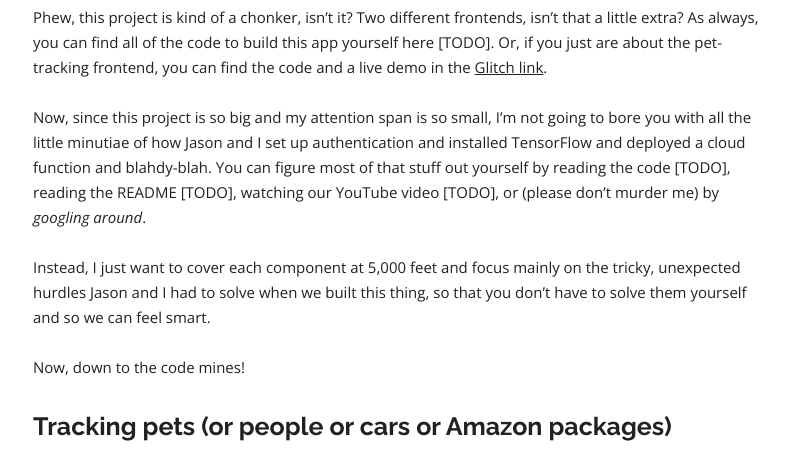
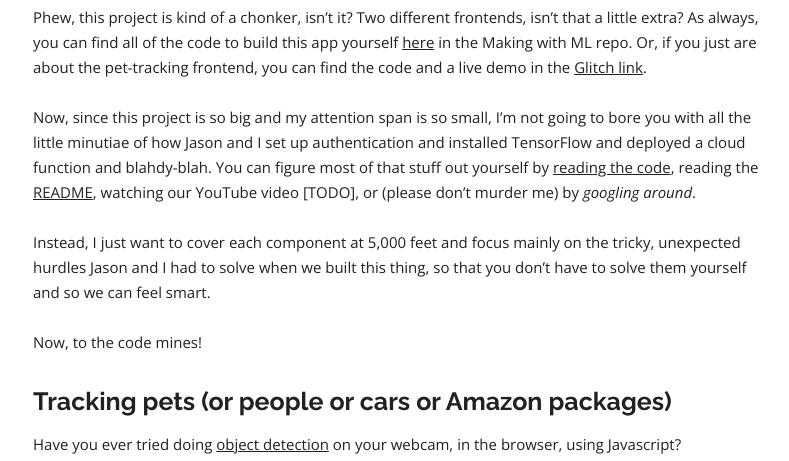
Before and after one commit to dalequark/daleonai, a Jekyll site: the page built from _posts/2021-06-17-privacy-preserving-pet-cam.md, in a window 1280 px wide and 1400 px high, scrolled down 2653 px, cut to the strip 253-714 px from the top of the window. Shown: the whole strip, without its empty margins (237-1026 px from the left). Built offline with Jekyll 4.4.1, drawn with Linux system fonts in a browser that asks for light colours; some web fonts are replaced; a script that is not in the unit is left out; comment, search, counter and statistics services are not loaded; some of the changed text lies outside the part shown.

Commit message:
Update Blog “2021-06-17-privacy-preserving-pet-cam”

```diff
--- a/_posts/2021-06-17-privacy-preserving-pet-cam.md
+++ b/_posts/2021-06-17-privacy-preserving-pet-cam.md
@@ -49,13 +49,13 @@ Okay, this part is really a "nice-to-have." For PetCam 1.0, we'll use a pre-buil
 
 ![](/images/screen-shot-2021-06-17-at-3.56.07-pm.png)
 
-Phew, this project is kind of a chonker, isn't it? Two different frontends, isn't that a little extra? As always, you can find all of the code to build this app yourself here \[TODO]. Or, if you just are about the pet-tracking frontend, you can find the code and a live demo in the [Glitch link](https://glitch.com/edit/#!/pet-cam?path=README.md%3A1%3A0).
+Phew, this project is kind of a chonker, isn't it? Two different frontends, isn't that a little extra? As always, you can find all of the code to build this app yourself [here](https://github.com/google/making_with_ml/tree/master/petcam) in the Making with ML repo. Or, if you just are about the pet-tracking frontend, you can find the code and a live demo in the [Glitch link](https://glitch.com/edit/#!/pet-cam?path=README.md%3A1%3A0).
 
-Now, since this project is so big and my attention span is so small, I'm not going to bore you with all the little minutiae of how Jason and I set up authentication and installed TensorFlow and deployed a cloud function and blahdy-blah. You can figure most of that stuff out yourself by reading the code \[TODO], reading the README \[TODO], watching our YouTube video \[TODO], or (please don't murder me) by *googling around*.
+Now, since this project is so big and my attention span is so small, I'm not going to bore you with all the little minutiae of how Jason and I set up authentication and installed TensorFlow and deployed a cloud function and blahdy-blah. You can figure most of that stuff out yourself by [reading the code](https://github.com/google/making_with_ml/tree/master/petcam), reading the [README](https://github.com/google/making_with_ml/blob/master/petcam/README.md), watching our YouTube video \[TODO], or (please don't murder me) by *googling around*.
 
 Instead, I just want to cover each component at 5,000 feet and focus mainly on the tricky, unexpected hurdles Jason and I had to solve when we built this thing, so that you don't have to solve them yourself and so we can feel smart.
 
-Now, down to the code mines!
+Now, to the code mines!
 
 ## Tracking pets (or people or cars or Amazon packages)
 
@@ -79,13 +79,13 @@ To analyze a stream of video rather than just a single frame, run \`model.detect
 
 ### How to Calculate Bounding Box Intersections/Distances
 
-Jason and I designed this app so that when two objects you care about intersect--a dog and a water bowl, a cat and your laptop, you and your refrigerator--the app triggers an event, i.e. "HUMAN AT THE FRIDGE." We then save that event to a [Firestore](https://firebase.google.com/products/firestore?gclid=Cj0KCQjw5auGBhDEARIsAFyNm9GcM3cLF2jvupM-V8VPweUPEwP_8hCXXisbuyqvDnWFXlRxc7kSzZoaAh1QEALw_wcB&gclsrc=aw.ds) backend so that we can view a log of all past events in the future, and trigger a Slack notification. By intersect, I mean when two bounding boxes around the detected objects intersect:
+Jason and I designed this app so that when two objects you care about intersect--a dog and a water bowl, a cat and your laptop, you and your refrigerator--the app triggers an event, i.e. "HUMAN AT THE FRIDGE." We then save that event to a [Firestore](https://firebase.google.com/products/firestore?gclid=Cj0KCQjw5auGBhDEARIsAFyNm9GcM3cLF2jvupM-V8VPweUPEwP_8hCXXisbuyqvDnWFXlRxc7kSzZoaAh1QEALw_wcB&gclsrc=aw.ds) backend so that we can view a log of all past events in the future, and trigger a Slack notification (more on the backend in a bit). By intersect, I mean when two bounding boxes around the detected objects intersect:
 
 ![](/images/screen-shot-2021-06-17-at-3.55.55-pm.png)
 
-In this picture, my adorable little chick Millie (RIP) is "intersecting" with her water dish.
+In this picture, my adorable little chick Millie (RIP) is "intersecting" with her water dish, and therefore I conclude she's probably drinking.
 
-How do you calculate how close two bounding boxes are to each other? As someone who, you know, regularly plays n-dimensional chess in my head (kidding, I can't even add three digit numbers in there!), I thought figuring out the "algorithm" for calculating bounding box distance would be simple. I've since come to believe that if you think something is going to be simple, you've screwed yourself for sure.
+How do you calculate how close two bounding boxes are to each other? As someone who, you know, regularly plays n-dimensional chess in my head (kidding, I can't even add two digit numbers in there!), I thought figuring out the "algorithm" for calculating bounding box distance would be simple. I've since come to believe that if you think something is going to be simple, you've screwed yourself for sure.
 
  Actually, the code for calculating bounding-box distance isn't so bad:
 
```
Also changed, not shown: other parts of _posts/2021-06-17-privacy-preserving-pet-cam.md (+1 -1 lines).
